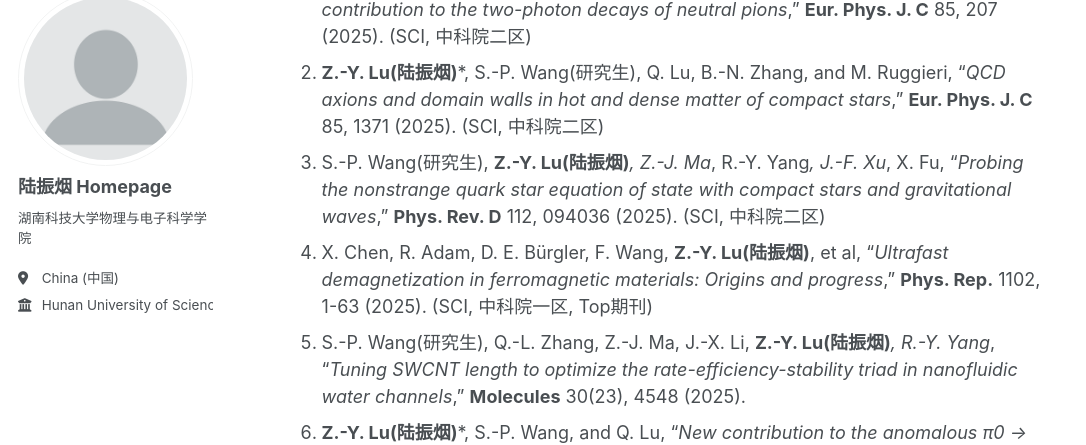
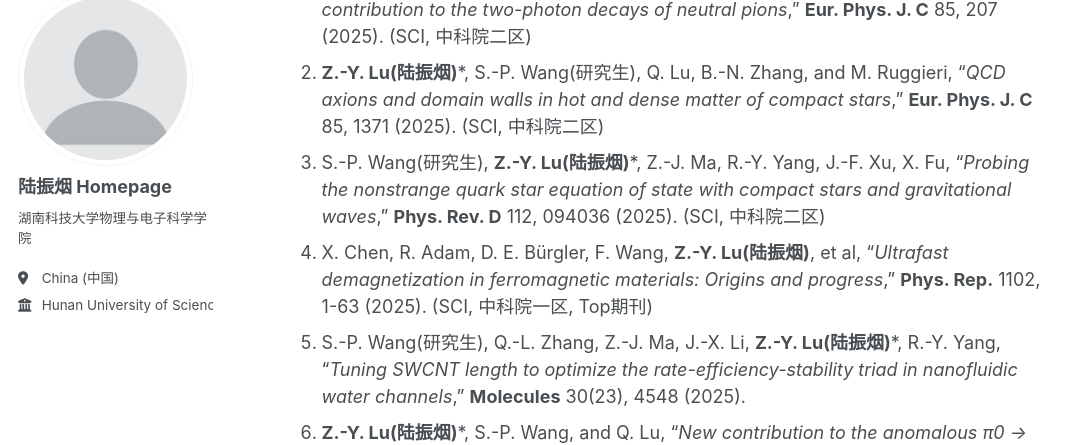
Before and after one commit to luzhenyan-stack/luzhenyan.github.io, a Jekyll site: the page built from _pages/about.md, in a window 1280 px wide and 900 px high, scrolled down 1632 px. Shown: the part 108-553 px from the top of the window, without its empty margins (0-1086 px from the left). Built offline with Jekyll 4.4.1, drawn with Linux system fonts in a browser that asks for light colours; a script that is not in the unit is left out.

```diff
--- a/_pages/about.md
+++ b/_pages/about.md
@@ -55,9 +55,9 @@ redirect_from:
 ======
 1. **Z.-Y. Lu(陆振烟)***, Y. Huang, J.-G. Cheng, Q. Lu, and S.-P. Wang, “_New axion contribution to the two-photon decays of neutral pions_,” **Eur. Phys. J. C** 85, 207 (2025). (SCI, 中科院二区)
 2. **Z.-Y. Lu(陆振烟)***, S.-P. Wang(研究生), Q. Lu, B.-N. Zhang, and M. Ruggieri, “_QCD axions and domain walls in hot and dense matter of compact stars_,” **Eur. Phys. J. C** 85, 1371 (2025). (SCI, 中科院二区)
-3. S.-P. Wang(研究生), **Z.-Y. Lu(陆振烟)***, Z.-J. Ma*, R.-Y. Yang*, J.-F. Xu*, X. Fu, “_Probing the nonstrange quark star equation of state with compact stars and gravitational waves_,” **Phys. Rev. D** 112, 094036 (2025). (SCI, 中科院二区)
+3. S.-P. Wang(研究生), **Z.-Y. Lu(陆振烟)***, Z.-J. Ma, R.-Y. Yang, J.-F. Xu, X. Fu, “_Probing the nonstrange quark star equation of state with compact stars and gravitational waves_,” **Phys. Rev. D** 112, 094036 (2025). (SCI, 中科院二区)
 4. X. Chen, R. Adam, D. E. Bürgler, F. Wang, **Z.-Y. Lu(陆振烟)**, et al, “_Ultrafast demagnetization in ferromagnetic materials: Origins and progress_,” **Phys. Rep.** 1102, 1-63 (2025). (SCI, 中科院一区, Top期刊)
-5. S.-P. Wang(研究生), Q.-L. Zhang, Z.-J. Ma, J.-X. Li, **Z.-Y. Lu(陆振烟)***, R.-Y. Yang*, “_Tuning SWCNT length to optimize the rate-efficiency-stability triad in nanofluidic water channels_,” **Molecules** 30(23), 4548 (2025).
+5. S.-P. Wang(研究生), Q.-L. Zhang, Z.-J. Ma, J.-X. Li, **Z.-Y. Lu(陆振烟)***, R.-Y. Yang, “_Tuning SWCNT length to optimize the rate-efficiency-stability triad in nanofluidic water channels_,” **Molecules** 30(23), 4548 (2025).
 6. **Z.-Y. Lu(陆振烟)***, S.-P. Wang, and Q. Lu, “_New contribution to the anomalous π0 → γγ decay in SU(2) chiral perturbation theory_,” **Proceedings** 123(1), 1 (2025).
 7. Y. Huang, X. Fu, **Z.-Y. Lu(陆振烟)**, X. Qin, “_The influence of cosmological constant on light deflection in rotating spacetimes via the generalized Gibbons–Werner method_,” **Phys. Dark Univ.** 50, 102070 (2025). (SCI, 中科院二区)
 8. S.-P. Wang, Z.-J. Ma, J.-F. Xu and **Z.-Y. Lu(陆振烟)***, “_Constraints on the equation of state of quark stars from compact object observations_,” **Proceedings** 123(1), 3 (2025).
```
